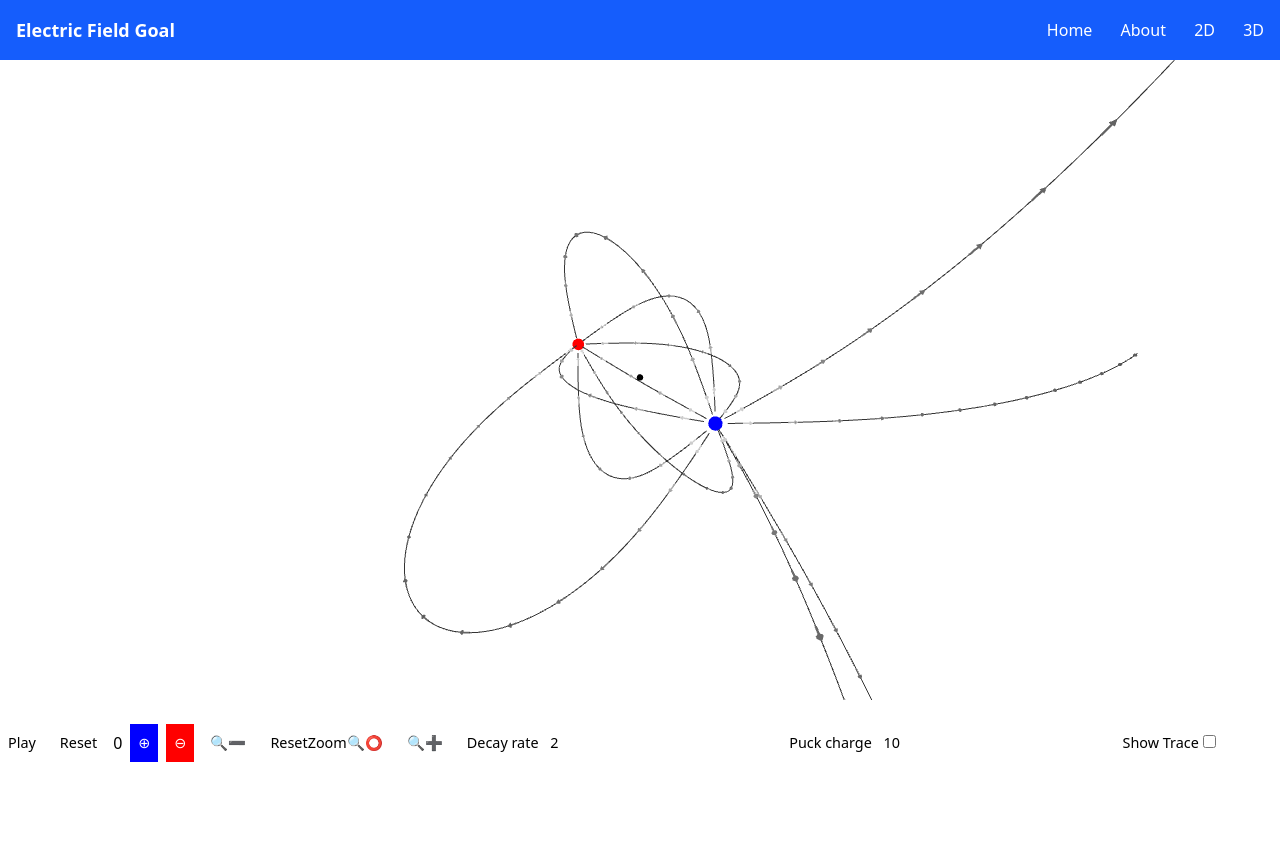
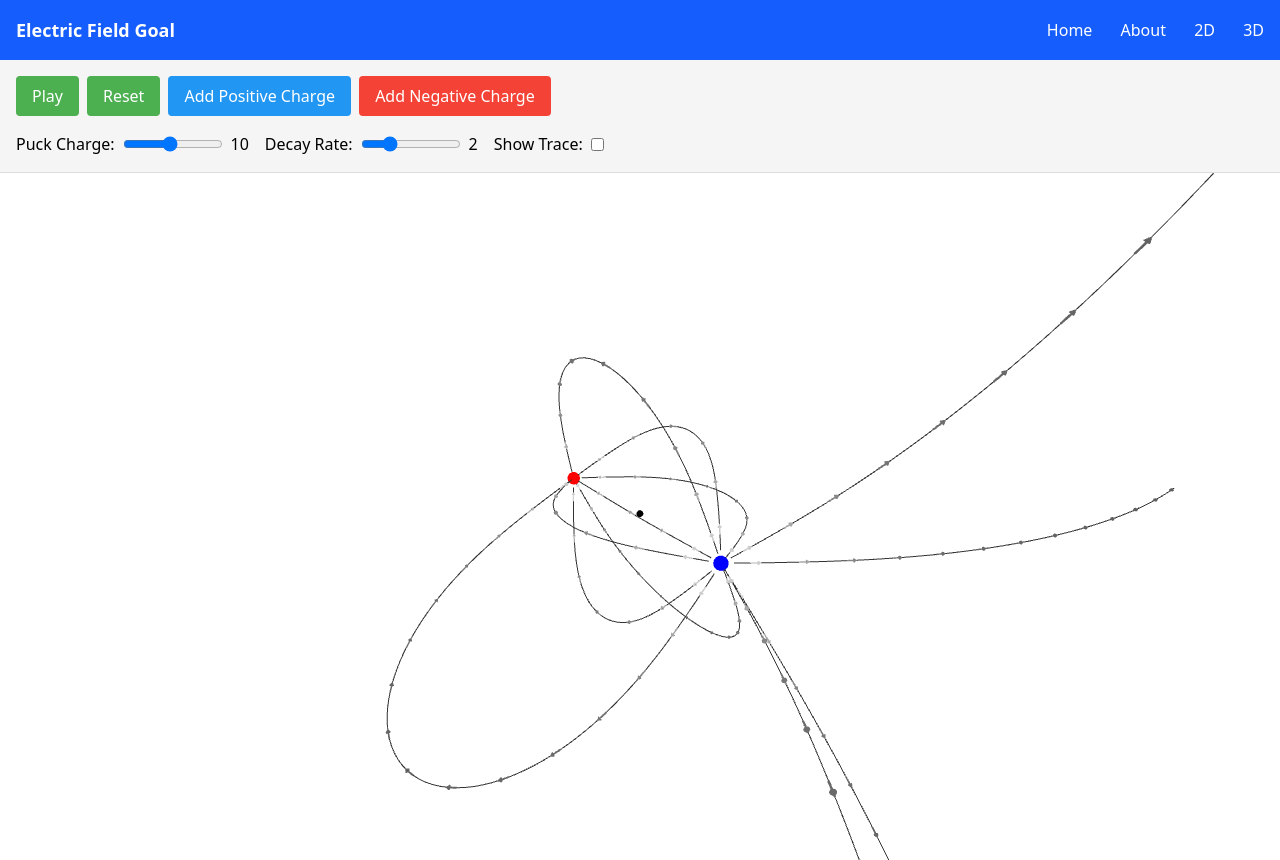
Before and after one commit to 3Demos/efg, a SvelteKit app: page /3d in a window 1280 px wide. Before the commit the page ends 800 px from the top, so only its background shows below. Built offline with nearby package versions, Linux system fonts and the light colour scheme.

Commit message:
Update +page.svelte

```diff
--- a/src/routes/3d/+page.svelte
+++ b/src/routes/3d/+page.svelte
@@ -1,49 +1,141 @@
 <script lang="ts">
-    import ThreeScene from './Three.svelte';
-    let sceneRef: any;
-    let decayRate = 2;
-    let puckCharge = 10;
-    let showTrace = false;
-    let currentStep = 0;
+  import Three from './Three.svelte';
+  import type { ThreeComponent } from './Three.svelte';
 
-    function onStep(event: CustomEvent<number>) {
-      currentStep = event.detail;
-    }
-    function addBlueCharge() { sceneRef.addBlueCharge(); }
-    function addRedCharge() { sceneRef.addRedCharge(); }
-    function play() { sceneRef.play(); }
-    function reset() { sceneRef.resetSim(); sceneRef.updateField()}
-    function zoomIn() { sceneRef.zoomIn(); }
-    function zoomOut() { sceneRef.zoomOut(); }
-    function resetView() { sceneRef.resetView(); }
-  </script>
+  let threeComponent: ThreeComponent;
+  let isPlaying = $state(false);
+  let puckCharge = $state(10);
+  let decayRate = $state(2);
+  let showTrace = $state(false);
+</script>
 
-  <div class="canvas-container">
-    <ThreeScene
-      bind:this={sceneRef}
-      {decayRate}
-      {puckCharge}
-      {showTrace}
-      on:step={onStep}
-    />
+<div class="container">
+  <div class="controls">
+    <div class="main-controls">
+      <button on:click={() => {
+        isPlaying = !isPlaying;
+        if (isPlaying) {
+          threeComponent.play();
+        } else {
+          threeComponent.pause();
+        }
+      }}>
+        {isPlaying ? 'Pause' : 'Play'}
+      </button>
+
+      <button on:click={() => threeComponent.reset()}>
+        Reset
+      </button>
+
+      <button on:click={() => threeComponent.addBlueCharge()} class="blue">
+        Add Positive Charge
+      </button>
+
+      <button on:click={() => threeComponent.addRedCharge()} class="red">
+        Add Negative Charge
+      </button>
+    </div>
+
+    <div class="sliders">
+      <label>
+        Puck Charge:
+        <input
+          type="range"
+          min="1"
+          max="20"
+          bind:value={puckCharge}
+          on:input={() => threeComponent.setPuckCharge(puckCharge)}
+        />
+        {puckCharge}
+      </label>
+
+      <label>
+        Decay Rate:
+        <input
+          type="range"
+          min="1"
+          max="5"
+          step="0.1"
+          bind:value={decayRate}
+          on:input={() => threeComponent.setDecayRate(decayRate)}
+        />
+        {decayRate}
+      </label>
+
+      <label>
+        Show Trace:
+        <input
+          type="checkbox"
+          bind:checked={showTrace}
+          on:change={() => threeComponent.setShowTrace(showTrace)}
+        />
+      </label>
+    </div>
   </div>
 
-  <div class="controls">
-    <button class="play" on:click={play}>Play</button>
-    <button class="reset" on:click={reset}>Reset</button>
-    <span class="step-count">{currentStep}</span>
-    <button on:click={addBlueCharge} style="background:#0000ff;color:#fff;">⊕</button>
-    <button on:click={addRedCharge} style="background:#ff0000;color:#fff;">⊖</button>
-    <button on:click={zoomOut}>🔍➖</button>
-    <button on:click={resetView}>ResetZoom🔍⭕️</button>
-    <button on:click={zoomIn}>🔍➕</button>
-    <label>Decay rate <input type="number" bind:value={decayRate} /></label>
-    <label>Puck charge <input type="number" bind:value={puckCharge} /></label>
-    <label>Show Trace <input type="checkbox" bind:checked={showTrace} /></label>
+  <div class="simulation">
+    <Three bind:this={threeComponent} />
   </div>
+</div>
 
-  <style>
-    .canvas-container { width: 100%; height: 80vh; }
-    .controls { display: flex; flex-wrap: wrap; gap: 0.5rem; align-items: center; margin-top: 1rem; }
-    .controls button, .controls input, .controls label { padding: 0.5rem; font-size: 0.9rem; }
-  </style>
+<style>
+  .container {
+    display: flex;
+    flex-direction: column;
+    height: 100vh;
+  }
+
+  .controls {
+    padding: 1rem;
+    background: #f5f5f5;
+    border-bottom: 1px solid #ddd;
+  }
+
+  .main-controls {
+    display: flex;
+    gap: 0.5rem;
+    margin-bottom: 1rem;
+  }
+
+  .sliders {
+    display: flex;
+    gap: 1rem;
+    margin-top: 1rem;
+  }
+
+  .simulation {
+    flex: 1;
+    position: relative;
+  }
+
+  button {
+    padding: 0.5rem 1rem;
+    color: white;
+    border: none;
+    border-radius: 4px;
+    cursor: pointer;
+    background: #4CAF50;
+  }
+
+  button:hover {
+    opacity: 0.9;
+  }
+
+  button.blue {
+    background: #2196F3;
+  }
+
+  button.red {
+    background: #f44336;
+  }
+
+  label {
+    display: flex;
+    align-items: center;
+    gap: 0.5rem;
+  }
+
+  input[type="range"] {
+    width: 100px;
+  }
+</style>
```
